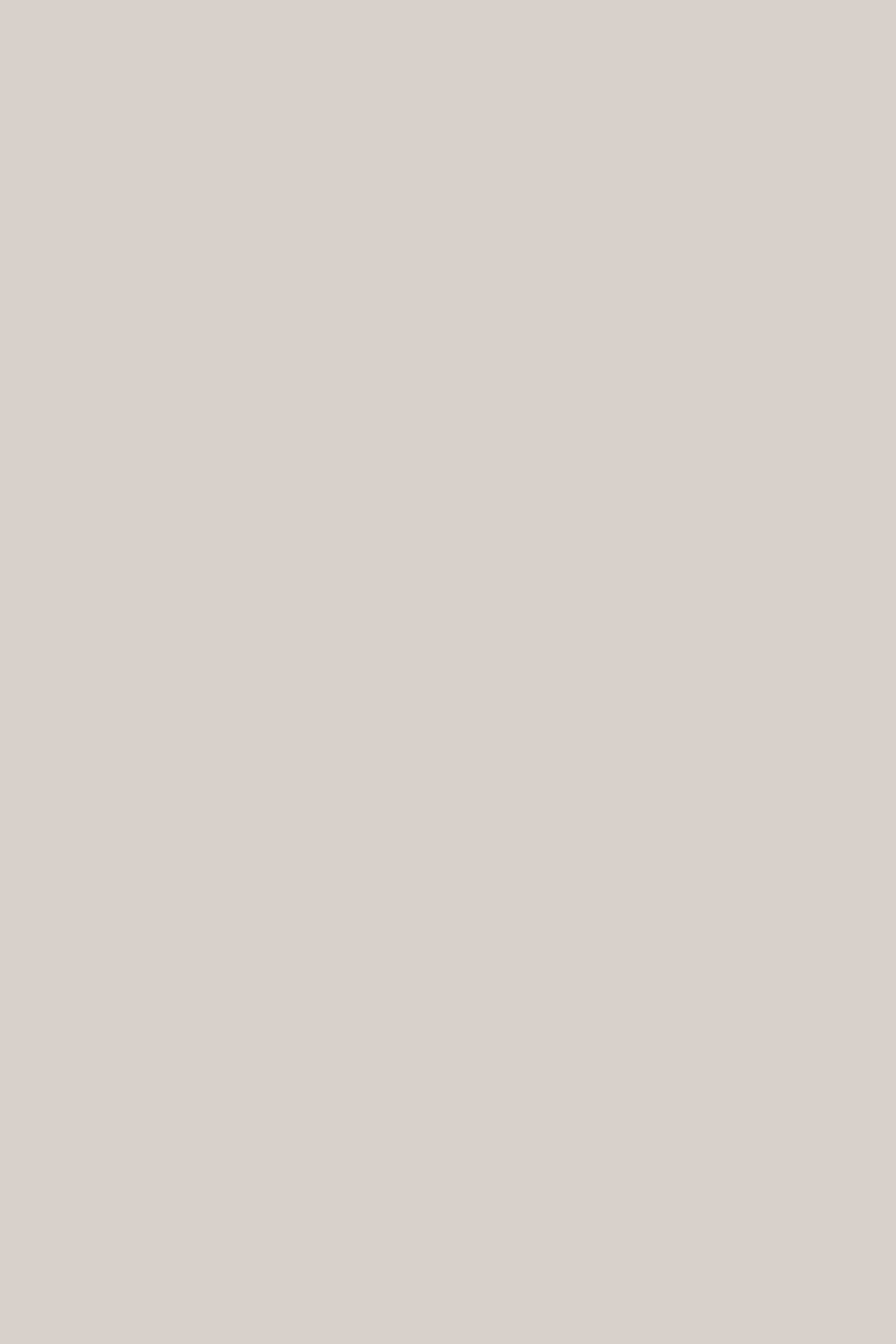
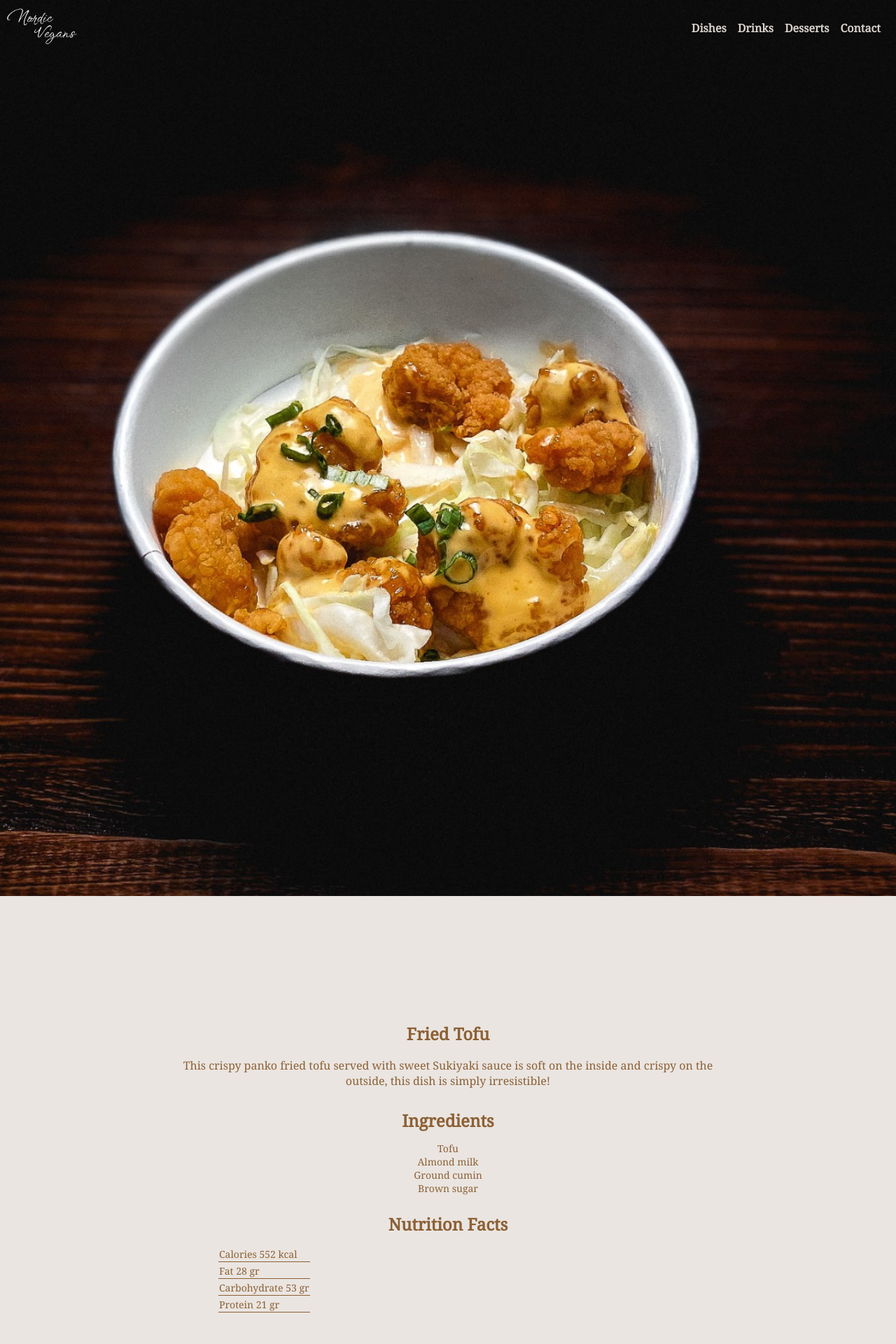
Before and after one commit to KatheRojasO/vegan-restaurant, a React (Create React App) app: page /dishes/1 in a window 1280 px wide. Before the commit this address had no page. Shown: the top 1920 px of the page at 70% size. Before the commit the page ends 800 px from the top, so only its background shows below. Built offline with nearby package versions, Linux system fonts and the light colour scheme; a web font is replaced by a local one.

Commit message:
Create product page

```diff
--- a/src/App.jsx
+++ b/src/App.jsx
@@ -3,6 +3,7 @@ import "../src/css/styles.css";
 import MainPage from "./pages/MainPage";
 import Category from "./pages/Category";
 import Contact from "./pages/Contact";
+import Product from "./pages/Product";
 
 export default function App() {
   return (
@@ -14,6 +15,9 @@ export default function App() {
           <Route path='/drinks' element={<Category categoryName={"drinks"} />} />
           <Route path='/desserts' element={<Category categoryName={"desserts"} />} />
           <Route path='/contact' element={<Contact categoryName={"contact"} />} />
+          <Route path='/dishes/:id' element={<Product categoryName={"dishes"} />} />
+          <Route path='/drinks/:id' element={<Product categoryName={"drinks"} />} />
+          <Route path='/desserts/:id' element={<Product categoryName={"desserts"} />} />
         </Routes>
       </BrowserRouter>
     </div>
--- /dev/null
+++ b/src/components/ProductInfo.jsx
@@ -0,0 +1,41 @@
+import React from "react";
+import img1 from "../assets/img/background-image-1.png";
+
+export default function ProductInfo({ product }) {
+  const ingredientList = product.ingredients.map((ingredient) => (
+    <li className="ingredient-list">{ingredient}</li>
+  ));
+
+  console.log(img1);
+  return (
+    <div className="product">
+      <div className="product-hero">
+        <img className="product-img" src={product.image} alt={product.alt} />
+      </div>
+      <div className="container">
+        <h2 className="product-title">{product.name}</h2>
+        <p className="product-text">{product.description}</p>
+        <h2 className="product-title">Ingredients</h2>
+        {ingredientList}
+        <h2 className="product-title">Nutrition Facts</h2>
+
+        <table className="facts-table">
+          <tr>
+            <td className="product-facts">Calories {product.facts.calories}</td>
+          </tr>
+          <tr>
+            <td className="product-facts">Fat {product.facts.fat}</td>
+          </tr>
+          <tr>
+            <td className="product-facts">
+              Carbohydrate {product.facts.carbohydrate}
+            </td>
+          </tr>
+          <tr>
+            <td className="product-facts">Protein {product.facts.protein}</td>
+          </tr>
+        </table>
+      </div>
+    </div>
+  );
+}
--- a/src/css/base/layout.css
+++ b/src/css/base/layout.css
@@ -1,4 +1,5 @@
 @import url("https://fonts.googleapis.com/css2?family=Lato:ital@0;1&family=Meddon&family=Noto+Serif&display=swap");
+
 
 html {
   background-color: var(--gray);
--- a/src/css/base/typography.css
+++ b/src/css/base/typography.css
@@ -41,6 +41,11 @@ input {
   color: gray;
 }
 
+td, li {
+  color: var(--brown);
+  font-size: 14px;
+}
+
 /* Mobile M */
 @media screen and (min-width: 375px) {
   h1 {
--- /dev/null
+++ b/src/css/components/ProductInfo.css
@@ -0,0 +1,30 @@
+.product {
+    background-color: var(--light-gray);
+}
+
+.product-img {
+    width: 100%;
+}
+
+.product-title,
+.product-text,
+.ingredient-list {
+    text-align: center;
+}
+
+.product-title {
+    margin: 10px 0 10px 0;
+}
+
+.ingredient-list {
+    list-style-type: none;
+    color: var(--brown);
+}
+
+.product-facts {
+    border-bottom: 1px solid var(--brown);
+}
+
+.facts-table {
+    margin: 10px 60px 0 60px;
+}
--- a/src/css/styles.css
+++ b/src/css/styles.css
@@ -11,3 +11,4 @@
 @import './components/CategoryInfo.css';
 @import './pages/Contact.css';
 @import './components/Form.css';
+@import './components/ProductInfo.css';
--- a/src/jsonFiles/mainpage.json
+++ b/src/jsonFiles/mainpage.json
@@ -4,7 +4,7 @@
     "image": "images/mainPage/dish-5.jpg",
     "title": "Dishes",
     "description": "Turning tomatoes into tuna, cashews into stretchy mozzarella, and banana peels into pulled “pork” is a creative culinary challenge that many vegans love to take on.",
-    "href": "#dishes",
+    "href": "/dishes",
     "text": "View dishes menu",
     "invert": false
   },
@@ -13,7 +13,7 @@
     "image": "images/mainPage/drink-2.jpg",
     "title": "Drinks",
     "description": "We know how to completely transform veggies and fruits into something totally different. Here,  people can enjoy a meal that more closely resembles what others might be eating.",
-    "href": "#drinks",
+    "href": "/drinks",
     "text": "View drinks menu",
     "invert": true
   },
@@ -22,7 +22,7 @@
     "image": "images/mainPage/dessert-5.jpg",
     "title": "Desserts",
     "description": "Taking these foods to get-togethers can also spark a conversation, which could encourage nonvegans to rethink their reliance on meat and other animal-derived products.",
-    "href": "#desserts",
+    "href": "/desserts",
     "text": "View desserts menu",
     "invert": false
   }
--- /dev/null
+++ b/src/jsonFiles/products.json
@@ -0,0 +1,67 @@
+{
+  "dishes": [
+    {
+      "id": 1,
+      "image": "/images/dishes/dish-1.jpg",
+      "alt": "Fried tofu",
+      "name": "Fried Tofu",
+      "description": "This crispy panko fried tofu served with sweet Sukiyaki sauce is soft on the inside and crispy on the outside, this dish is simply irresistible!",
+      "ingredients": ["Tofu", "Almond milk", "Ground cumin", "Brown sugar"],
+      "facts": {
+        "calories": "552 kcal",
+        "fat": "28 gr",
+        "protein": "21 gr",
+        "carbohydrate": "53 gr",
+        "sugar": "19 gr"
+      }
+    }
+  ],
+
+  "drinks": [
+    {
+      "id": 1,
+      "image": "/images/drinks/drink-1.jpg",
+      "alt": "Mint-Cucumber Lemonade",
+      "name": "Mint-Cucumber Lemonade",
+      "description": "Minty Cucumber Lemonade made with only a handful of ingredients - cool, refreshing and delicious!",
+      "ingredients": [
+        "Cucumber",
+        "Mint leaves",
+        "Lemon Juice",
+        "Honey",
+        "Sparkling water"
+      ],
+      "facts": {
+        "calories": "104 kcal",
+        "fat": "0 gr",
+        "protein": "0 gr",
+        "carbohydrate": "26 gr",
+        "sugar": "20 gr"
+      }
+    }
+  ],
+
+  "desserts": [
+    {
+      "id": 1,
+      "image": "/images/desserts/dessert-1.jpg",
+      "alt": "Brownie with icecream",
+      "name": "Brownie with icecream",
+      "description": "Warm and fudgy with premium vanilla ice-cream melting on top, this nutty brownie is chocolate heaven.",
+      "ingredients": [
+        "Oat milk",
+        "Coconut sugar",
+        "Vegan chocolate",
+        "Cocoa powder",
+        "Vegan brownies"
+      ],
+      "facts": {
+        "calories": "150 kcal",
+        "fat": "10 gr",
+        "protein": "20 gr",
+        "carbohydrate": "30 gr",
+        "sugar": "10 gr"
+      }
+    }
+  ]
+}
--- a/src/pages/Contact.jsx
+++ b/src/pages/Contact.jsx
@@ -7,7 +7,6 @@ import img1 from "../assets/img/background-image-1.png";
 
 export default function Contact() {
   const items = data.map((item) => (
-    <div className="container">
     <div className="contact-info">
       <img className="owner" src={item.image} alt={item.alt} />
       <img className="bg-img" src={img1} alt="bg-1" />
@@ -20,13 +19,12 @@ export default function Contact() {
       <p>{item.city}</p>
       <img className="map" src={item.map} alt="map"></img>
     </div>
-    </div>
   ));
 
   return (
     <div id="contact">
       <Header />
-      {items}
+      <div className="container">{items}</div>
       <Footer />
     </div>
   );
--- /dev/null
+++ b/src/pages/Product.jsx
@@ -0,0 +1,24 @@
+import React from 'react';
+import { useParams } from 'react-router-dom';
+import Header from "../components/Header";
+import Footer from "../components/Footer";
+import ProductInfo from "../components/ProductInfo";
+import data from "../jsonFiles/products.json";
+
+
+export default function Product({ categoryName }) {
+
+  const params = useParams();
+
+  const product = data[`${categoryName}`].filter((product)=>(
+    product.id === parseInt(params.id)
+  ))
+
+  return (
+    <div>
+      <Header />
+      <ProductInfo product={product[0]} />
+      <Footer />
+    </div>
+  )
+}
```
Lines whose indentation alone changed are shown as unchanged.
